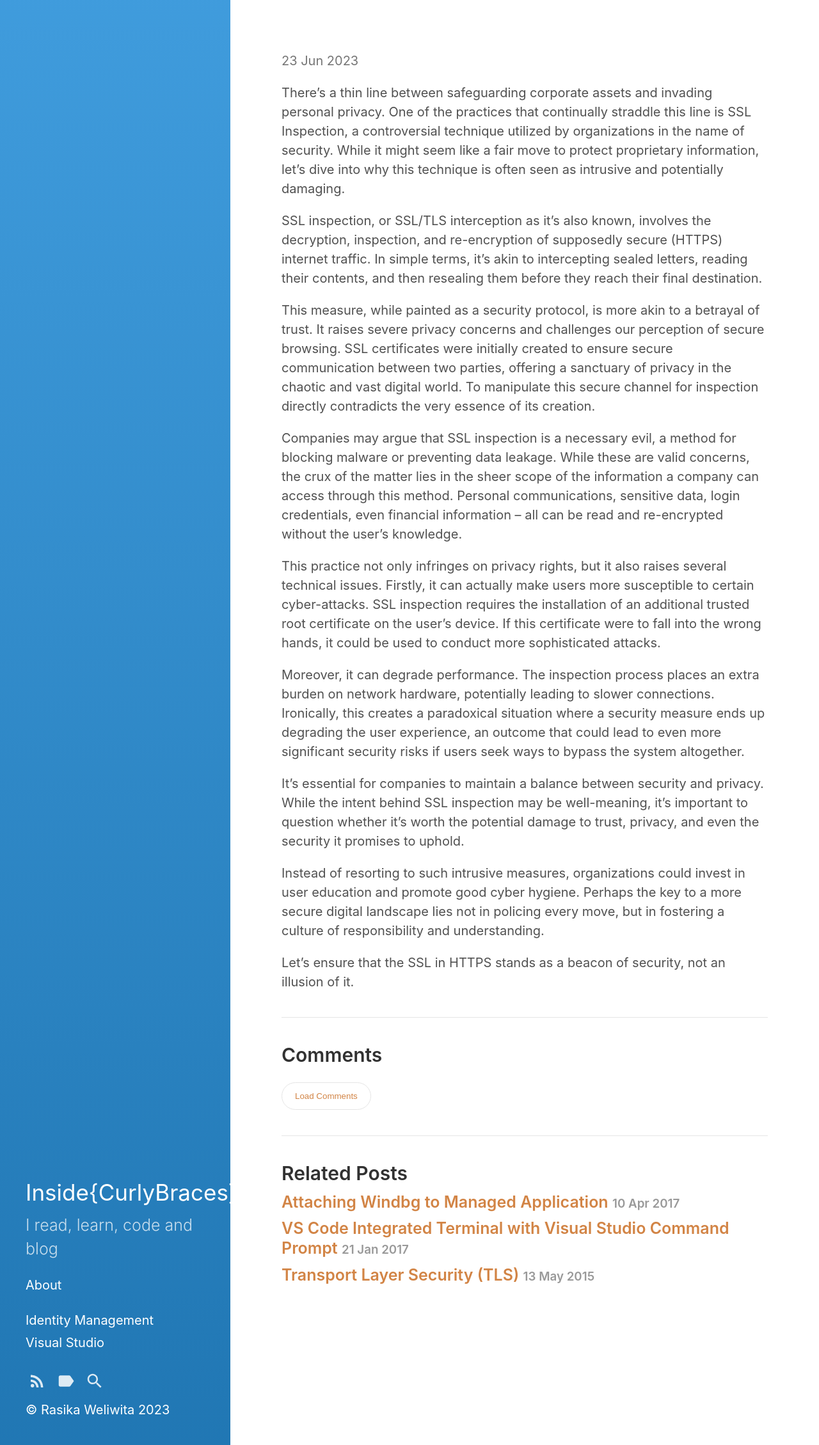
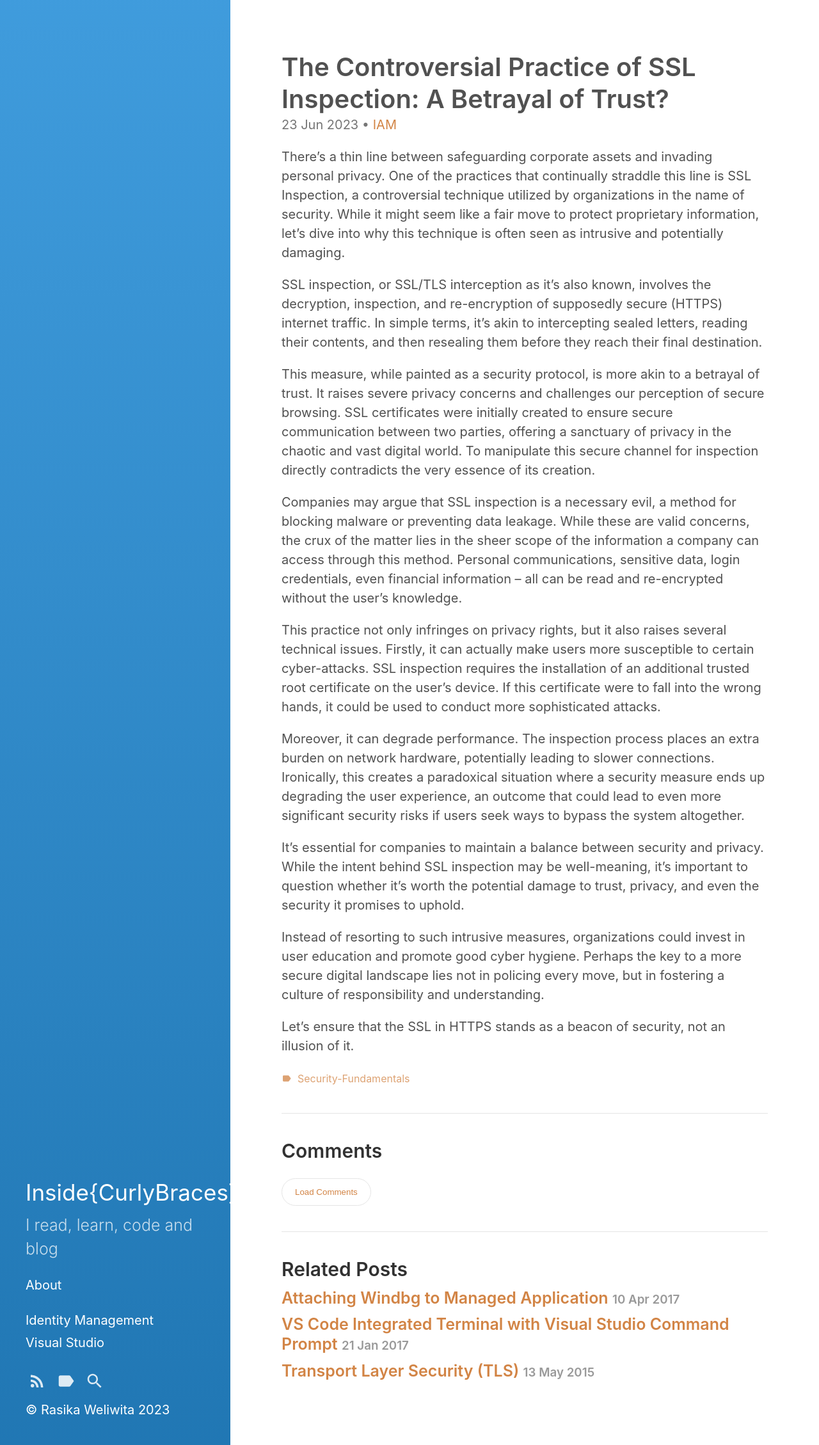
Before and after one commit to weliwita/blog, a Jekyll site: the page built from _posts/2023-06-23-ssl-inspection-a-betrayal-of-trust.md, in a window 1280 px wide. Shown: the whole page at 64% size. Built offline with Jekyll 4.4.1, drawn with Linux system fonts in a browser that asks for light colours; our own code applies the rules of GitHub Pages for plain Markdown files.

Commit message:
fixed titile

```diff
--- a/_posts/2023-06-23-ssl-inspection-a-betrayal-of-trust.md
+++ b/_posts/2023-06-23-ssl-inspection-a-betrayal-of-trust.md
@@ -1,6 +1,6 @@
 ---
 layout: post
-title: The Controversial Practice of SSL Inspection: A Betrayal of Trust?
+title: "The Controversial Practice of SSL Inspection: A Betrayal of Trust?"
 date: 2023-06-23 16:47
 author: weliwita@gmail.com
 comments: true
```
